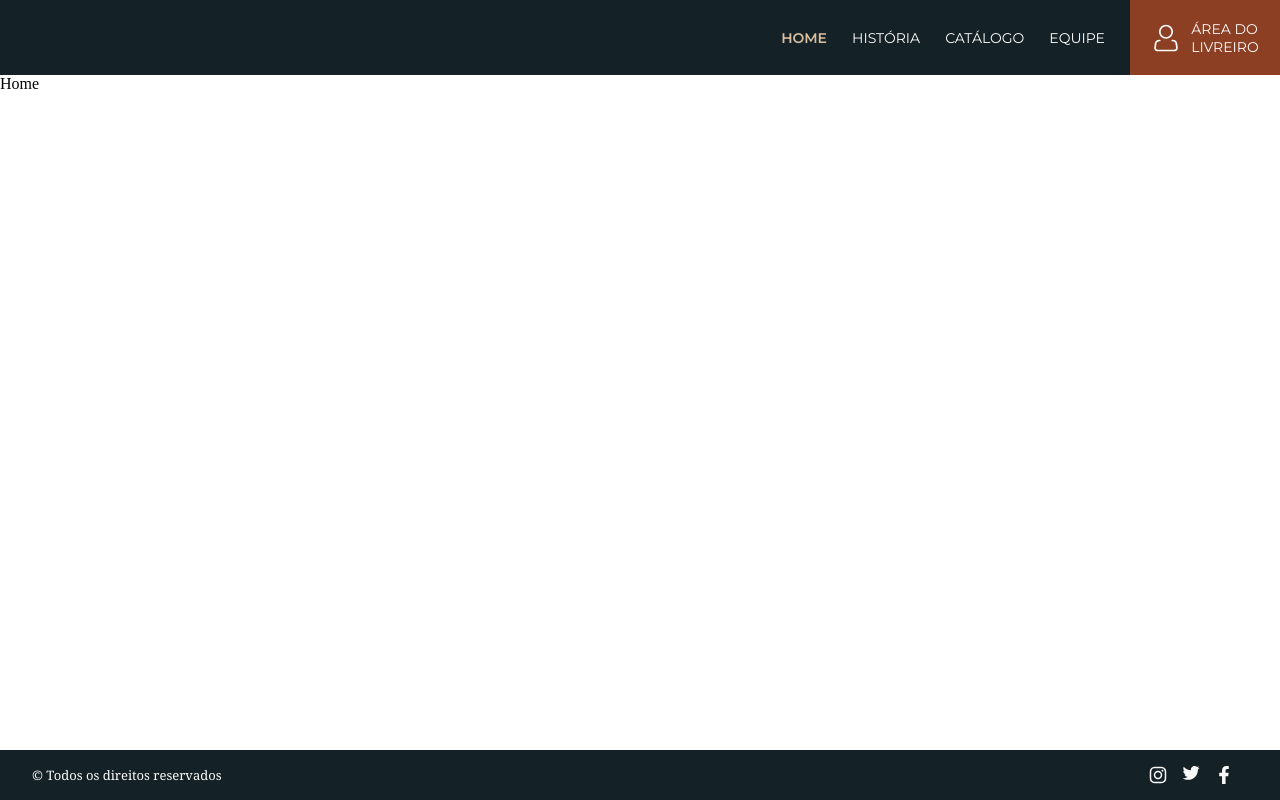
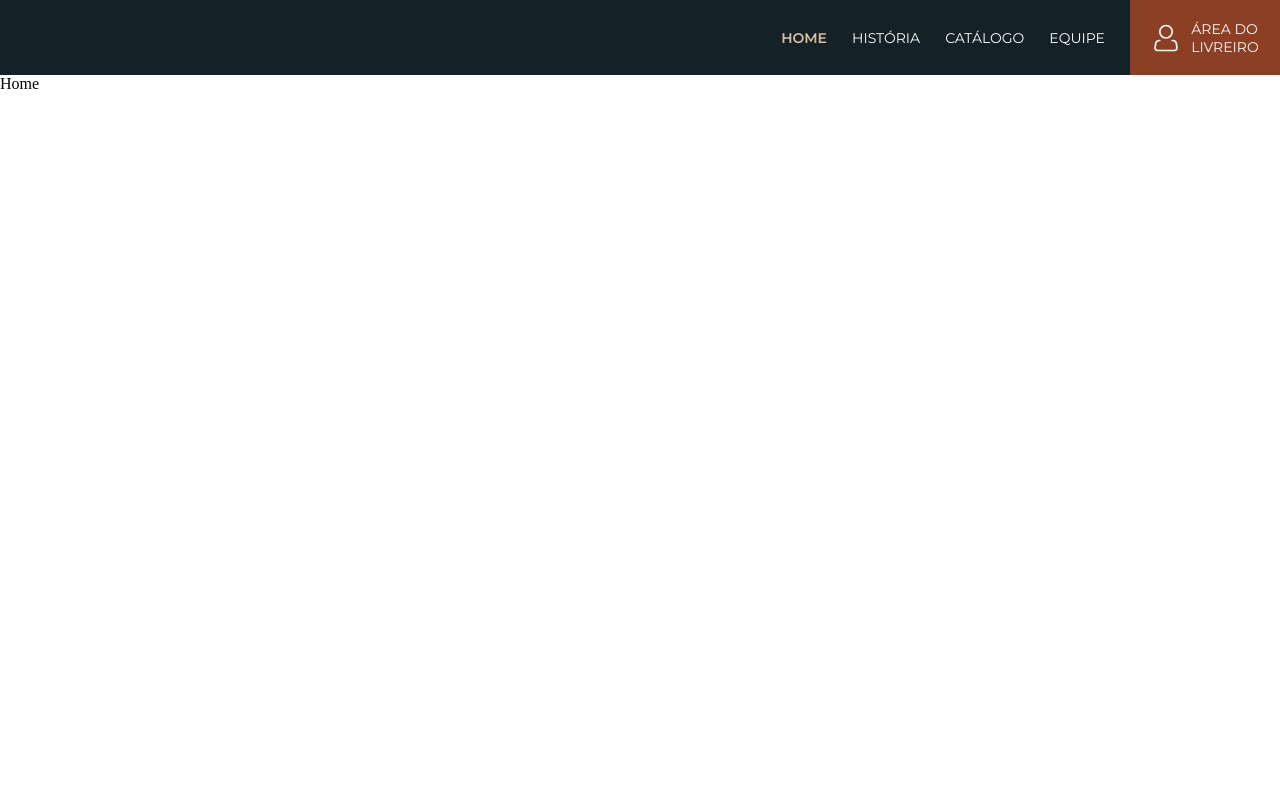
Before and after one commit to vanessacreis/bookstoreapp, a React (Create React App) app: page / in a window 1280 px wide. Built offline with nearby package versions, Linux system fonts and the light colour scheme.

Commit message:
Renomeando a página e corrigindo a rota

```diff
--- a/src/Routes/Routes.jsx
+++ b/src/Routes/Routes.jsx
@@ -1,12 +1,11 @@
 import React from "react";
 import { BrowserRouter, Routes as Switch, Route } from "react-router-dom";
+import { GlobalStyle } from "../Style/globalStyle.js";
 import Header from "../Components/Header/Header.jsx";
-import Footer from "../Components/Footer/Footer.jsx";
 import Home from "../Pages/Home/Home.jsx";
 import UserLogin from "../Pages/Livreiro/Livreiro.jsx";
-import SobreOLivro from "../Pages/InfoLivro/InfoLivro.jsx";
-import { GlobalStyle } from "../Style/globalStyle.js";
 import Equipe from "../Pages/Equipe/Equipe.jsx";
+import Info from "../Pages/Info/Info.jsx";
 
 const Routes = () => {
   return (
@@ -17,11 +16,10 @@ const Routes = () => {
         <Route path="/" element={<Home />} />
         <Route path="/livreiro" element={<UserLogin />} />
         <Route path="/equipe" element={<Equipe />} />
-        <Route path="/info/:id" element = {<SobreOLivro/>} />
+        <Route path="/info/:id" element={<Info />} />
       </Switch>
-      <Footer />
     </BrowserRouter>
   );
-  };
+};
 
 export default Routes;
```
Also changed, not shown: src/Pages/InfoLivro/InfoLivro.jsx (deleted).
